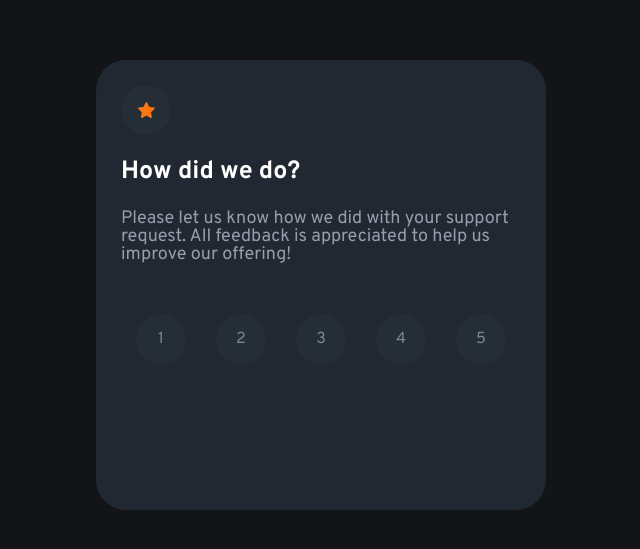
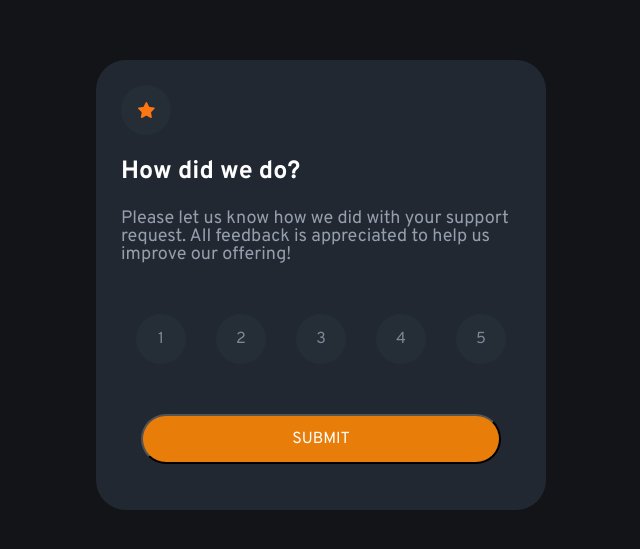
Before and after one commit to Ashura667/interactive-rating-component-main-react, a React (Create React App) app: page / in a window 1280 px wide. Shown: the part 115-664 px from the top of the page, without its empty margins (319-959 px from the left). Built offline with nearby package versions, Linux system fonts and the light colour scheme.

Commit message:
Ajout du bouton

```diff
--- a/src/App.js
+++ b/src/App.js
@@ -21,6 +21,7 @@ improve our offering!
           <section className="notation">
             <Notationscale />
             </section>
+
         </div>
     </div>
   );
--- a/src/Notationscale.css
+++ b/src/Notationscale.css
@@ -21,7 +21,6 @@
     justify-content: center;
     align-items: center;
     border-radius: 50%;
-    margin-bottom: 25px;
     font-size: 16px;
     font-family: 'Overpass', sans-serif;
     color: #7C8798;
@@ -44,9 +43,30 @@
     justify-content: center;
     align-items: center;
     border-radius: 50%;
-    margin-bottom: 25px;
     font-size: 16px;
     font-family: 'Overpass', sans-serif;
     color: #7C8798;
 
 }
+
+.button_submit {
+        background-color: #e87e09;
+        color: white;
+        font-family: 'Overpass', sans-serif;
+        font-size: 16px;
+        text-transform: uppercase;
+        border-radius: 50px;
+        width: 90%;
+        height: 50px;
+        cursor: pointer;
+
+
+}
+
+.notation_submit {
+    display: flex;
+    justify-content: center;
+    align-items: center;
+    flex-direction: column;
+
+}
--- a/src/Notationscale.js
+++ b/src/Notationscale.js
@@ -6,7 +6,8 @@ function Notationscale() {
     {num:3, selected:false, id: "numero3"},
     {num:4, selected:false, id: "numero4"},
     {num:5, selected:false, id: "numero5"}]);
-
+  const [note, setnote] = useState(false);
+    const [selected, setSelected] = useState(false);
     const handleClick = (e) => {
         const id = e.target.id;
         const newNombre = [...nombre];
@@ -18,12 +19,31 @@ function Notationscale() {
             }
         });
         setnombre(newNombre);
+        setnote(true);
     }
-  return <section className="entire_block_rating_number">
-    {nombre.map((item) => { return(
-      <div id={item.id} onClick={handleClick} className={item.selected ? "selected" : "notation_number"}>
-              {item.num}
-        </div>)})}
-  </section>
+    const handlesubmit = () => {
+        setSelected(true)
+
+    }
+  if (selected === false)
+  {
+      return (
+          <div>
+              <section className="entire_block_rating_number">
+                  {nombre.map((item) => { return(
+                      <div id={item.id} onClick={handleClick} className={item.selected ? "selected" : "notation_number"}>
+                          {item.num}
+                      </div>)})}
+              </section>
+              <div className="notation_submit">
+                  <button className="button_submit" onClick={handlesubmit}>Submit</button>
+              </div>
+
+          </div>);
+  }
+  else
+  {
+        if (note===false) {setSelected(false)}
+  }
 }
 export default Notationscale;
```
